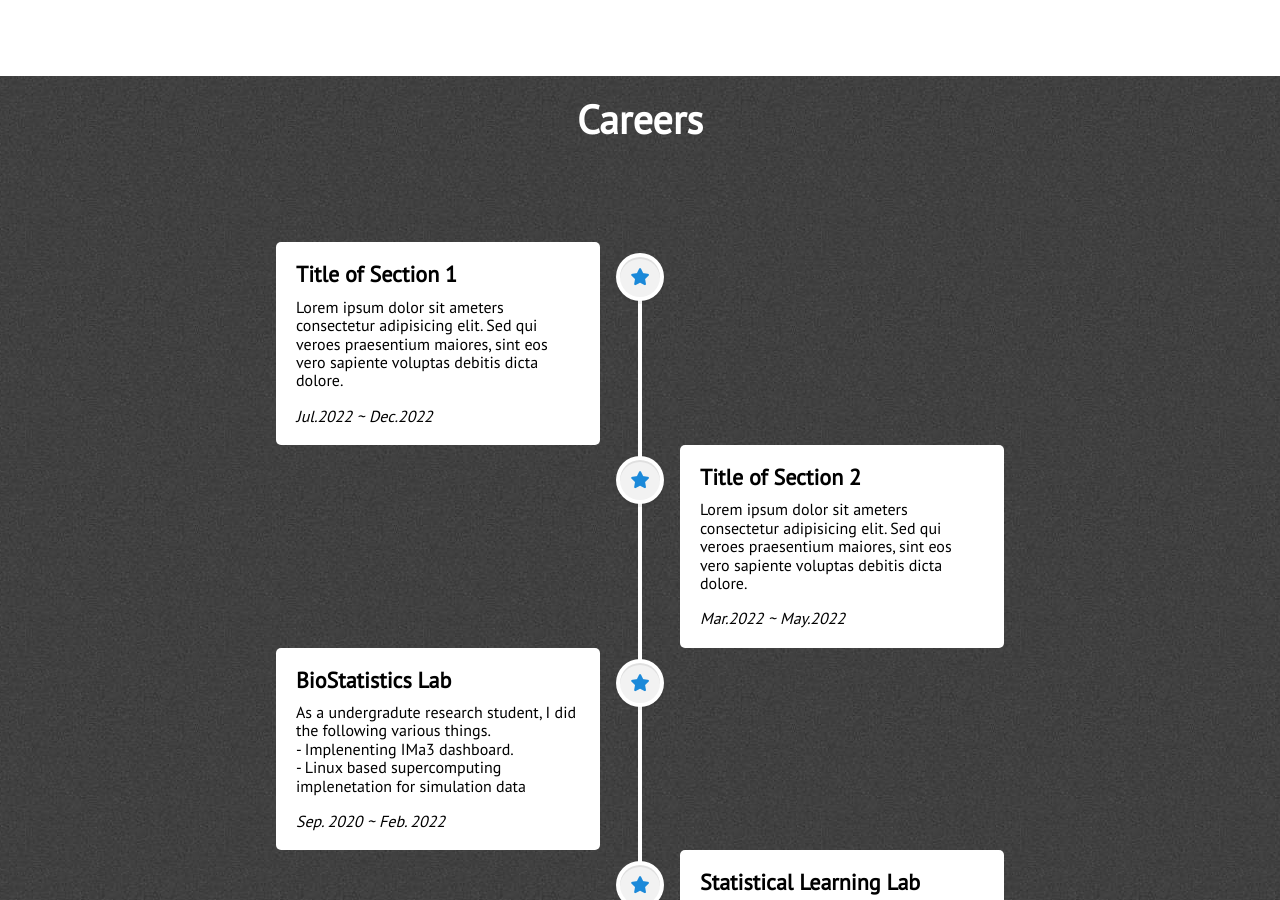
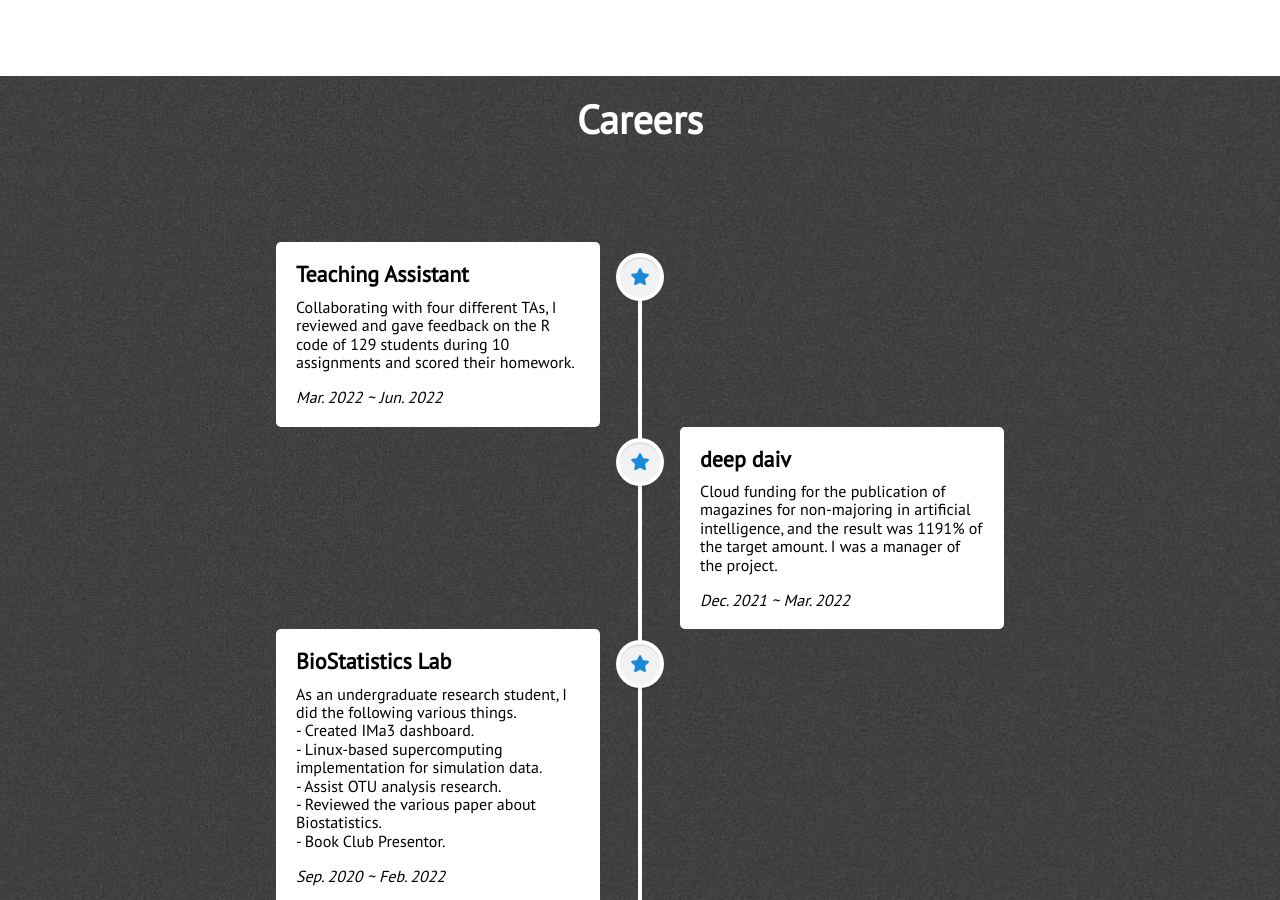
Before and after one commit to YoungheeGGO/YoungheeGGo.github.io, a Jekyll site: the page built from index.html, in a window 1280 px wide and 900 px high, scrolled down 3773 px. Built offline with Jekyll 4.4.1, drawn with Linux system fonts in a browser that asks for light colours; nearby versions of some CDN libraries.

Commit message:
Update blogs.html

```diff
--- a/_includes/blogs.html
+++ b/_includes/blogs.html
@@ -28,23 +28,25 @@
           <section>
             <i class="icon fas fa-star"></i>
             <div class="details">
-              <span class="title">Title of Section 1</span>
+              <span class="title">Teaching Assistant</span>
             </div>
-            <p>Lorem ipsum dolor sit ameters consectetur adipisicing elit. Sed qui veroes praesentium maiores, sint eos vero sapiente voluptas debitis dicta dolore.</p>
+            <p>Collaborating with four different TAs, I reviewed and gave feedback on the R code of 129 students during 10 assignments and scored their homework.</p>
             <div class="bottom">
-              <i>Jul.2022 ~ Dec.2022</i>
+              <i>Mar. 2022 ~ Jun. 2022</i>
             </div>
           </section>
         </div>
+
+
         <div class="row row-2">
           <section>
             <i class="icon fas fa-star"></i>
             <div class="details">
-              <span class="title">Title of Section 2</span>
+              <span class="title">deep daiv</span>
             </div>
-            <p>Lorem ipsum dolor sit ameters consectetur adipisicing elit. Sed qui veroes praesentium maiores, sint eos vero sapiente voluptas debitis dicta dolore.</p>
+            <p>Cloud funding for the publication of magazines for non-majoring in artificial intelligence, and the result was 1191% of the target amount. I was a manager of the project.</p>
             <div class="bottom">
-              <i>Mar.2022 ~ May.2022</i>
+              <i>Dec. 2021 ~ Mar. 2022</i>
             </div>
           </section>
         </div>
@@ -55,7 +57,7 @@
             <div class="details">
               <span class="title">BioStatistics Lab</span>
             </div>
-            <p>As a undergradute research student, I did the following various things. <br/> - Implenenting IMa3 dashboard.<br/>- Linux based supercomputing implenetation for simulation data</p>
+            <p>As an undergraduate research student, I did the following various things. <br/>- Created IMa3 dashboard.<br/>- Linux-based supercomputing implementation for simulation data.<br/>- Assist OTU analysis research.<br/>- Reviewed the various paper about Biostatistics.<br/>- Book Club Presentor.<br/></p>
 
             <div class="bottom">
               <i>Sep. 2020 ~ Feb. 2022</i>
```
